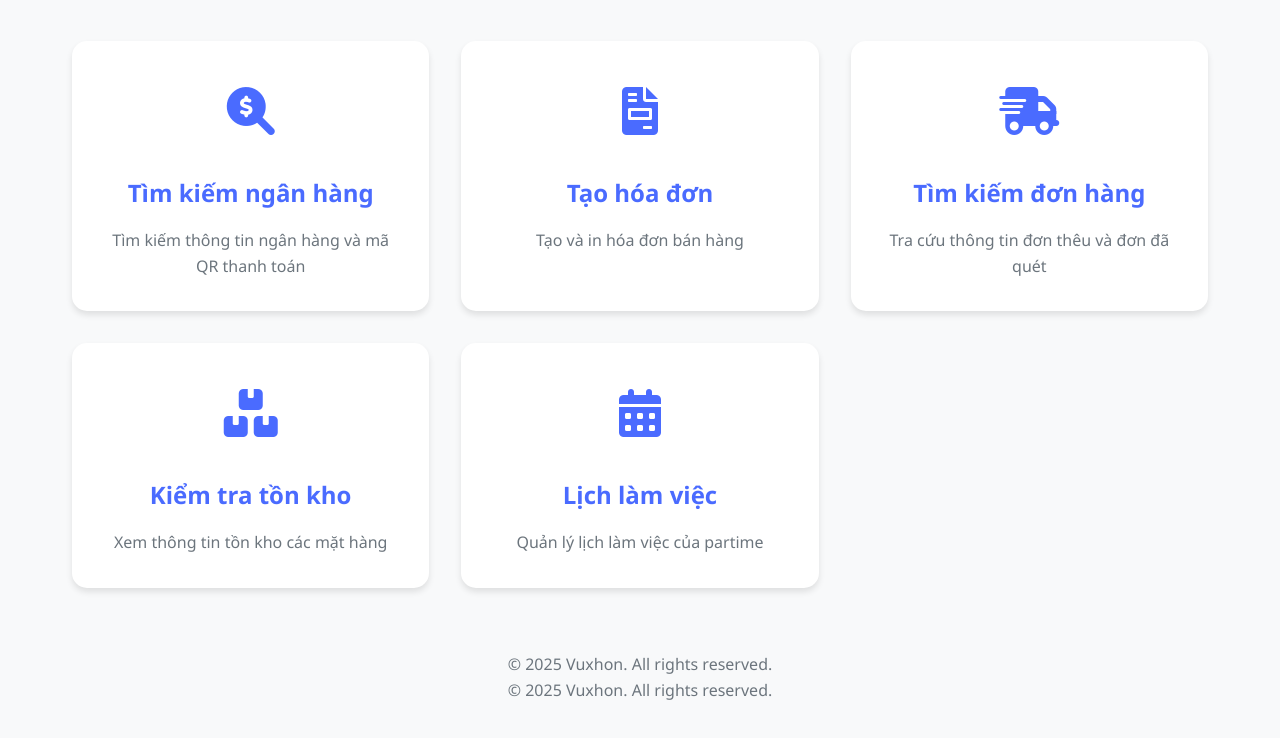
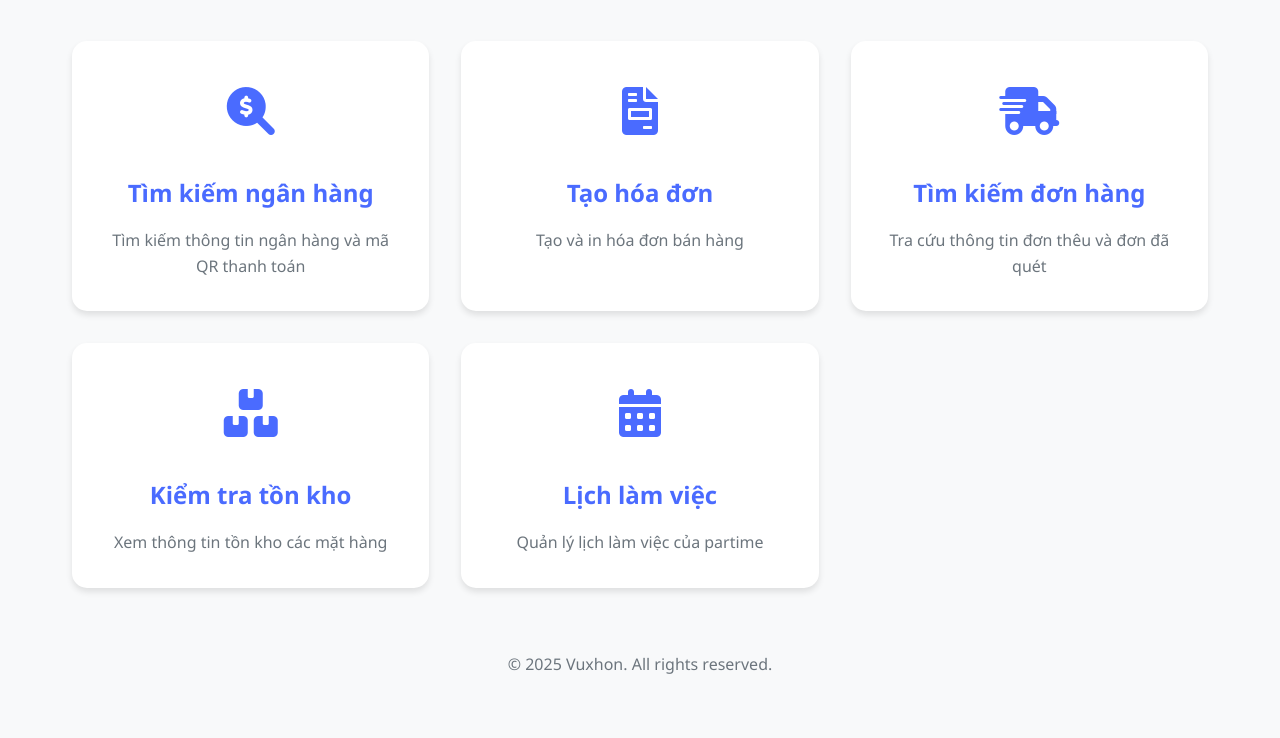
Before and after one commit to VuxHon/HomeTools, a website: page index.html in a window 1280 px wide. Shown: the part 124-862 px from the top of the page. Drawn offline with Linux system fonts and the light colour scheme.

```diff
--- a/index.html
+++ b/index.html
@@ -60,7 +60,6 @@
 
         <footer>
             <p>&copy; 2025 Vuxhon. All rights reserved.</p>
-            <p>&copy; 2025 Vuxhon. All rights reserved.</p>
         </footer>
     </div>
 </body>
```
Also changed, not shown: 1 other file.
